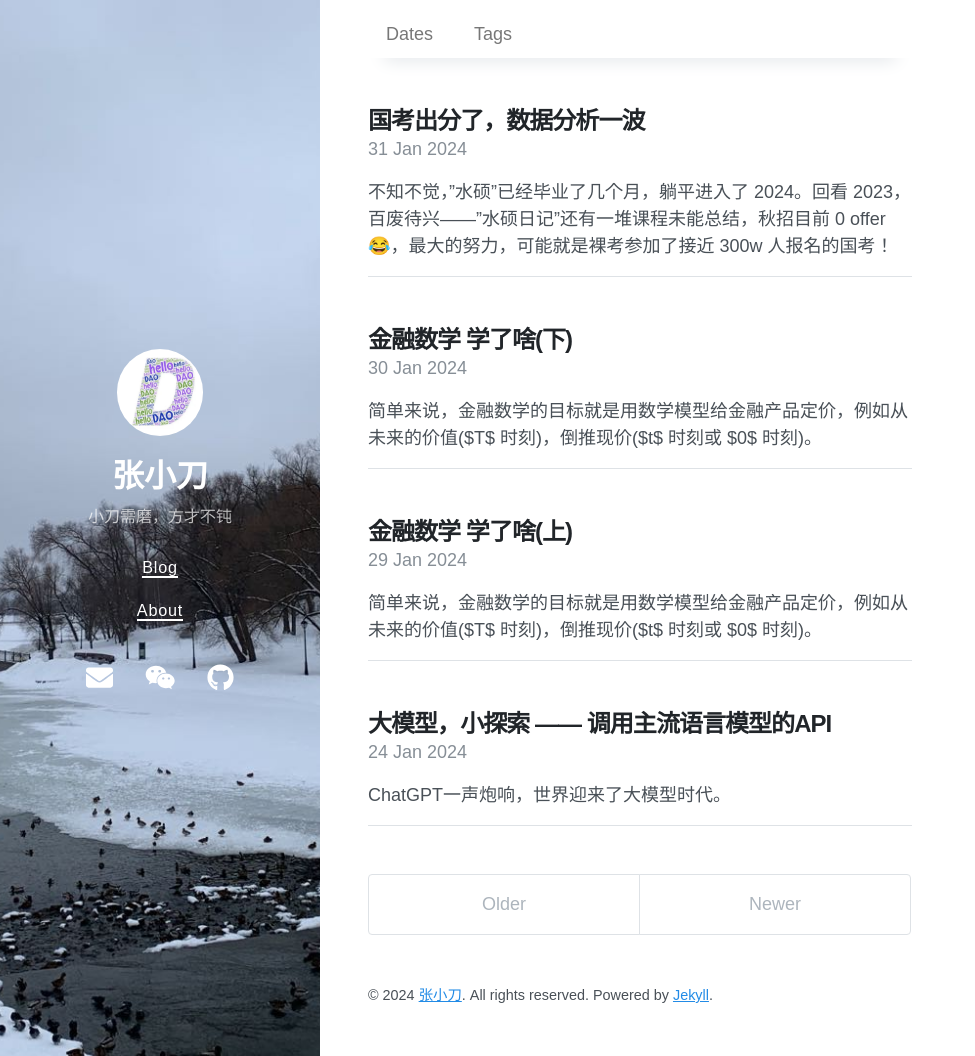
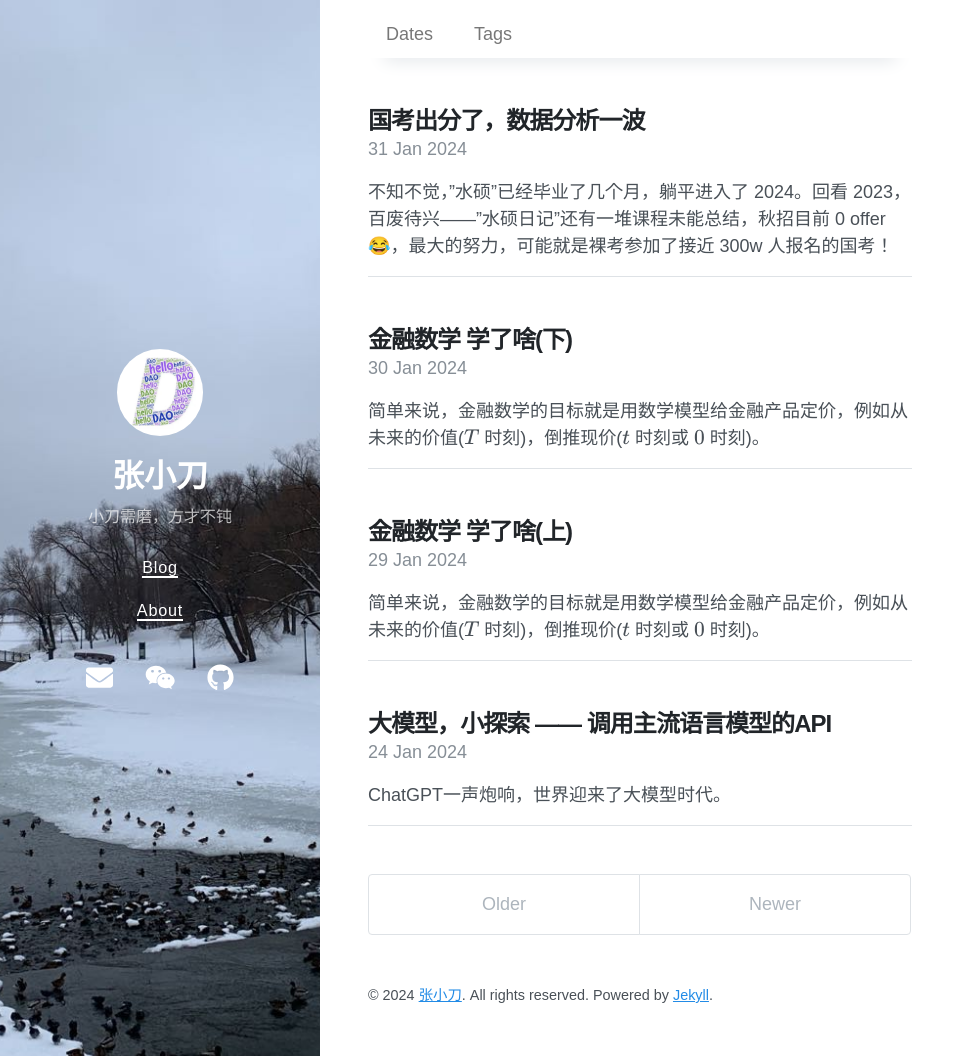
Before and after one commit to coderzzy/coderzzy.github.io, a Jekyll site: the page built from index.html, in a window 1280 px wide and 1056 px high. Shown: the whole window, without its empty margins (0-975 px from the left). Built offline with Jekyll 4.4.1, drawn with Linux system fonts in a browser that asks for light colours; nearby versions of some CDN libraries; formulas are drawn with MathJax 3; the list of posts is cut into pages by our own code; part of the change alters nothing that is shown.

```diff
--- a/_includes/custom-head.html
+++ b/_includes/custom-head.html
@@ -7,13 +7,15 @@
 <!-- 图片防盗链处理 -->
 <meta name='referrer' content='no-referrer'>
 <!-- 支持latex数学表达式 -->
+<!--
 <script src="https://cdn.mathjax.org/mathjax/latest/MathJax.js?config=TeX-AMS-MML_HTMLorMML" type="text/javascript"></script>
+-->
+<script src="https://cdnjs.cloudflare.com/ajax/libs/mathjax/2.7.7/MathJax.js?config=TeX-MML-AM_CHTML" type="text/javascript"></script>
 <script type="text/x-mathjax-config">
   MathJax.Hub.Config({
       tex2jax: {
       skipTags: ['script', 'noscript', 'style', 'textarea', 'pre'],
       inlineMath: [['$','$']],
-      displayMath: [['$$', '$$'],
       processEscapes: true
       }
   });
```
